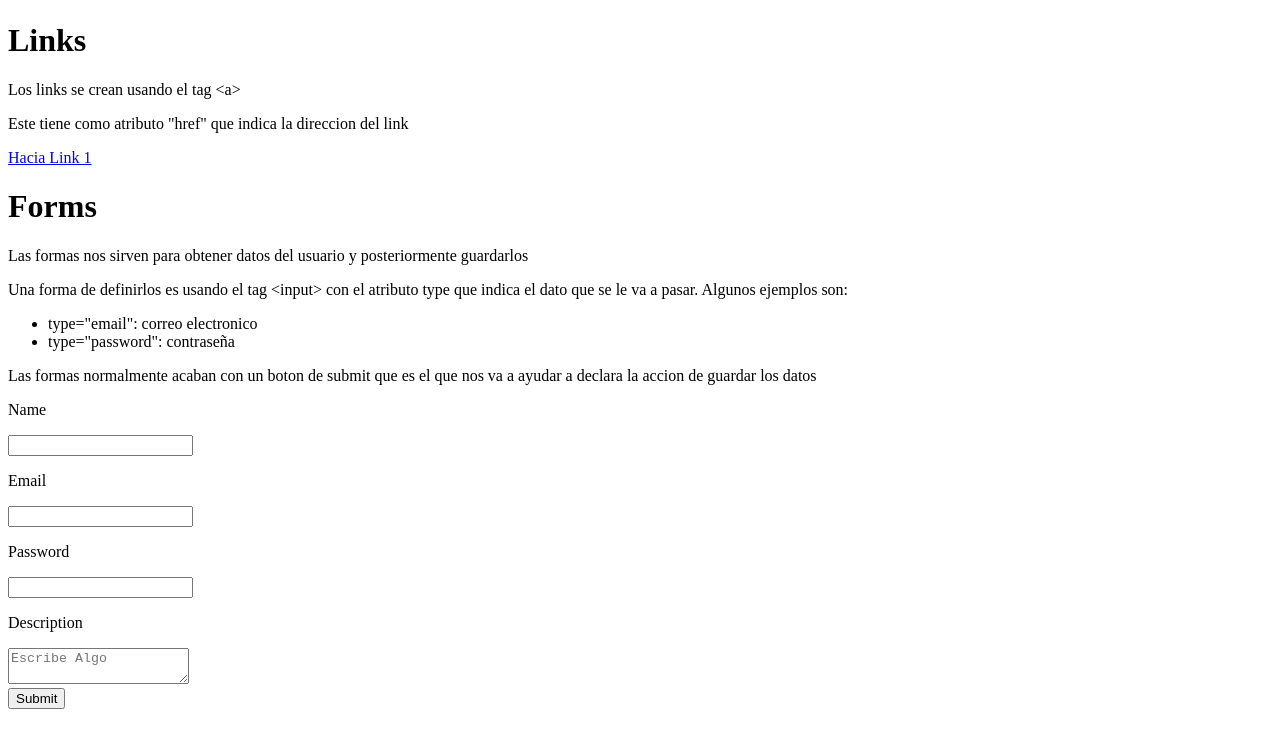
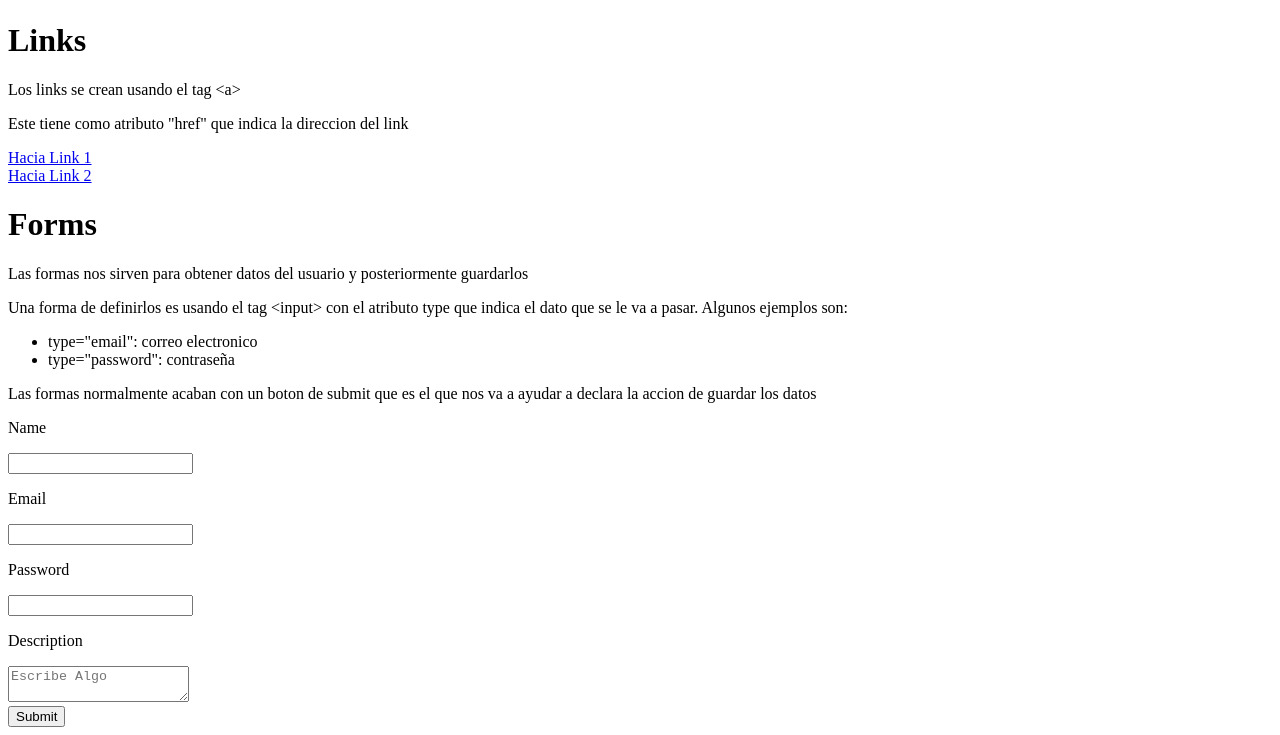
Before and after one commit to sebasgonvitec/sebasgonvitec.github.io, a plain HTML site: page index.html in a window 1280 px wide. Shown: the part 1994-2729 px from the top of the page. Drawn offline with Linux system fonts and the light colour scheme.

Commit message:
Updated index

```diff
--- a/index.html
+++ b/index.html
@@ -118,6 +118,8 @@
         <p>Los links se crean usando el tag &#60;a&#62;</p>
         <p>Este tiene como atributo "href" que indica la direccion del link</p>
         <a href="html_link.html">Hacia Link 1</a>
+        <br>
+        <a href="https://www.youtube.com/watch?v=dQw4w9WgXcQ">Hacia Link 2</a>
     </div>
 
     <div>
```
